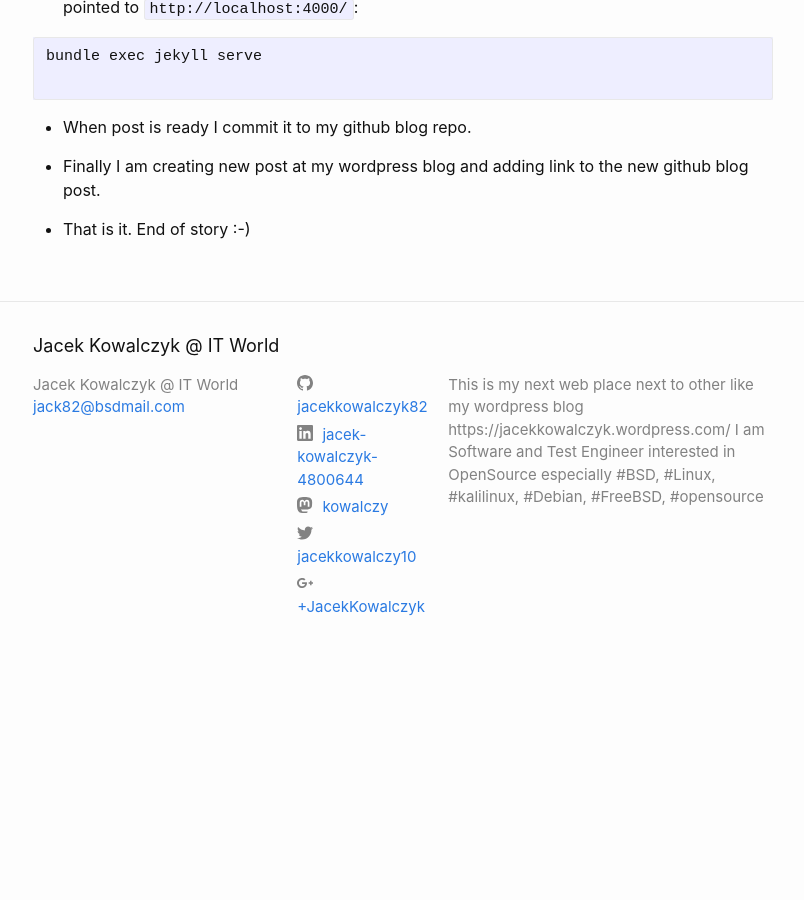
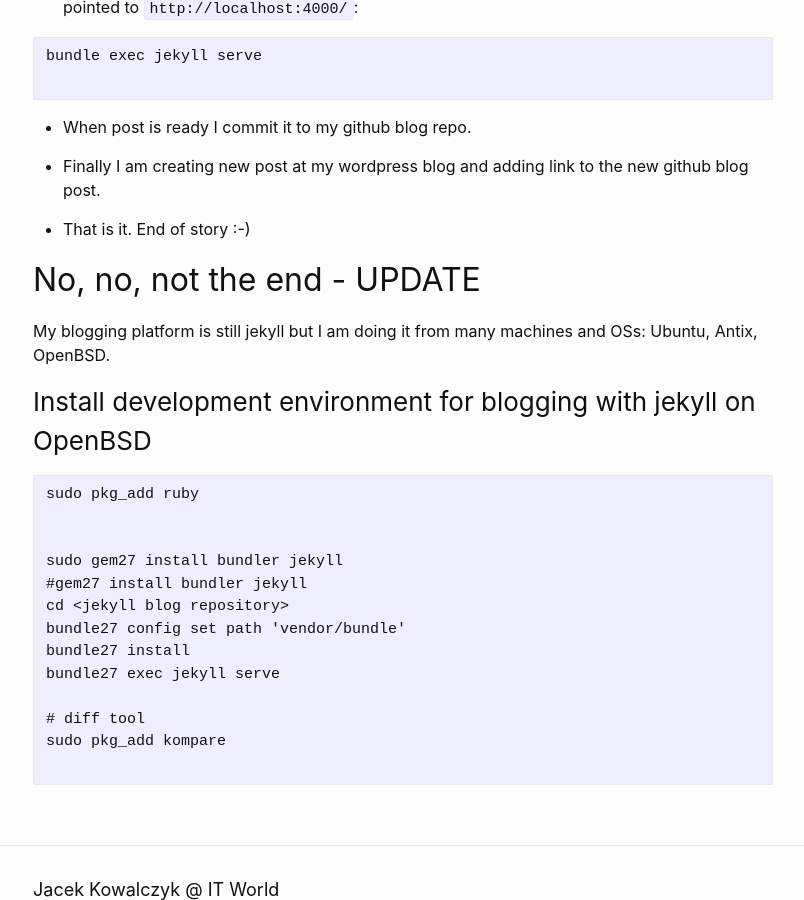
Before and after one commit to jacekkowalczyk82/jacekkowalczyk82.github.io, a Jekyll site: the page built from _posts/2019-06-05-my-blogging-platform-and-workflow.md, in a window 1280 px wide and 900 px high, scrolled down 1356 px. Shown: the whole window, without its empty margins (237-1041 px from the left). Built offline with Jekyll 4.4.1, drawn with Linux system fonts in a browser that asks for light colours; before the commit the page ends 2035 px from its top, so only the background shows below that; some of the changed text lies outside the part shown.

Commit message:
new post and updates related to BSD

````diff
--- a/_posts/2019-06-05-my-blogging-platform-and-workflow.md
+++ b/_posts/2019-06-05-my-blogging-platform-and-workflow.md
@@ -63,3 +63,25 @@ bundle exec jekyll serve
 * Finally I am creating new post at my wordpress blog and adding link to the new github blog post.
 
 * That is it. End of story :-)
+
+## No, no, not the end - UPDATE
+
+My blogging platform is still jekyll but I am doing it from many machines and OSs: Ubuntu, Antix, OpenBSD.
+
+### Install development environment for blogging with jekyll on OpenBSD
+
+```
+sudo pkg_add ruby
+
+
+sudo gem27 install bundler jekyll
+#gem27 install bundler jekyll
+cd <jekyll blog repository>
+bundle27 config set path 'vendor/bundle'
+bundle27 install
+bundle27 exec jekyll serve
+
+# diff tool
+sudo pkg_add kompare
+
+```
````
Also changed, not shown: other parts of _posts/2019-06-05-my-blogging-platform-and-workflow.md (+1 -1 lines), _posts/2020-10-21-setup-openbsd-at-thinkpad-x240.md (added, +175 -0 lines), my-BSD.md (+5 -1 lines), assets/images/openbsd_dwm_2020-10-09-102845_1366x768_scrot.png (added), 1 other file.
